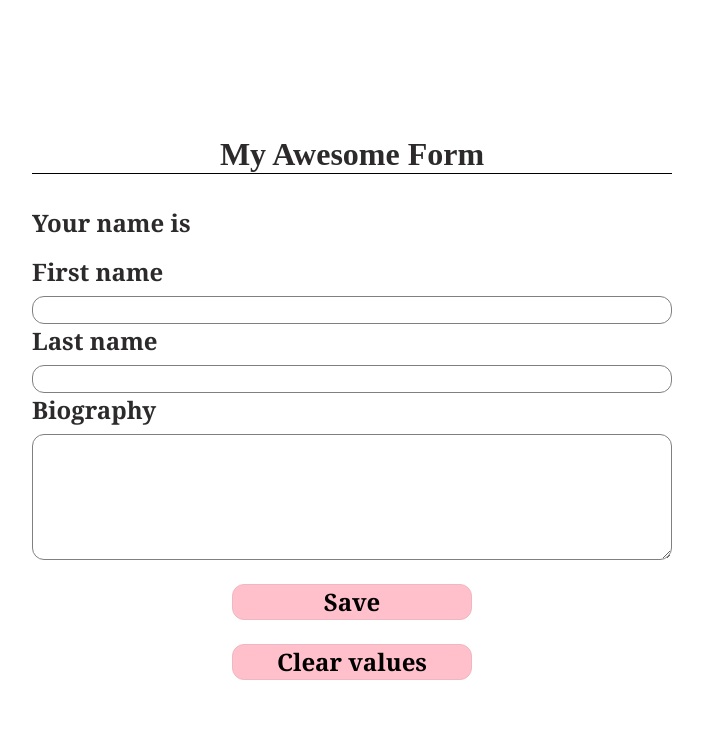
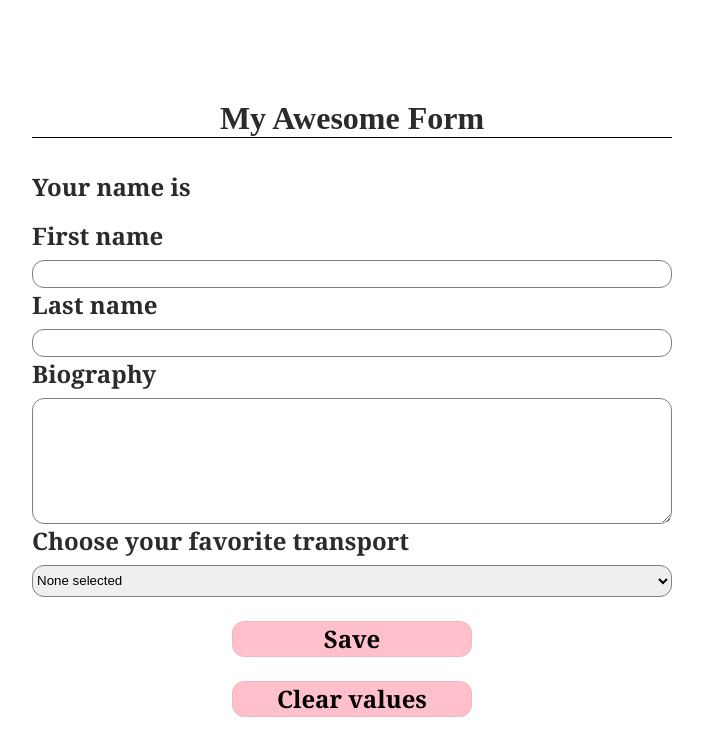
Before and after one commit to carla-vartolomei/forms-in-react, a React (Create React App) app: page / in a window 1280 px wide. Shown: the top 756 px of the page, without its empty margins (288-991 px from the left). Built offline with nearby package versions, Linux system fonts and the light colour scheme.

Commit message:
add select

```diff
--- a/src/Form.js
+++ b/src/Form.js
@@ -4,7 +4,8 @@
 const intialState = {
   firstName: '',
   lastName: '',
-  biography: ''
+  biography: '',
+  transport: ''
 }
 
 const Form = () => {
@@ -50,6 +51,19 @@
         onChange={onChangeHandler}
         value={formState.biography}
       />
+      <label htmlFor='transport'>Choose your favorite transport</label>
+      <select
+        id='transport'
+        name='transport'
+        onChange={onChangeHandler}
+        value={formState.transport}
+      >
+        <option>None selected</option>
+        <option value='planes'>Planes</option>
+        <option value='trains'>Trains</option>
+        <option value='cars'>Cars</option>
+        <option value='boats'>Boats</option>
+      </select>
        <button type='submit'>Save</button>
        <button type='button' onClick={onClickHandler}>Clear values</button>
       </form>
--- a/src/form.css
+++ b/src/form.css
@@ -25,7 +25,7 @@
   background-color: pink;
 }
 
-label, span, button{
+label, span, button, option{
   font-size: 1.5rem;
   font-family:Georgia, 'Times New Roman', Times, serif;
   font-weight: bold;
@@ -33,9 +33,13 @@
 
 span{margin-bottom: 1rem;}
 
-input, textarea{
+input, textarea, select{
   margin-top: 0.5rem;
   line-height: 1.5rem;
   border: 1px solid gray;
   border-radius: 0.75rem;
 }
+
+select{
+  height: 2rem;
+}
```
